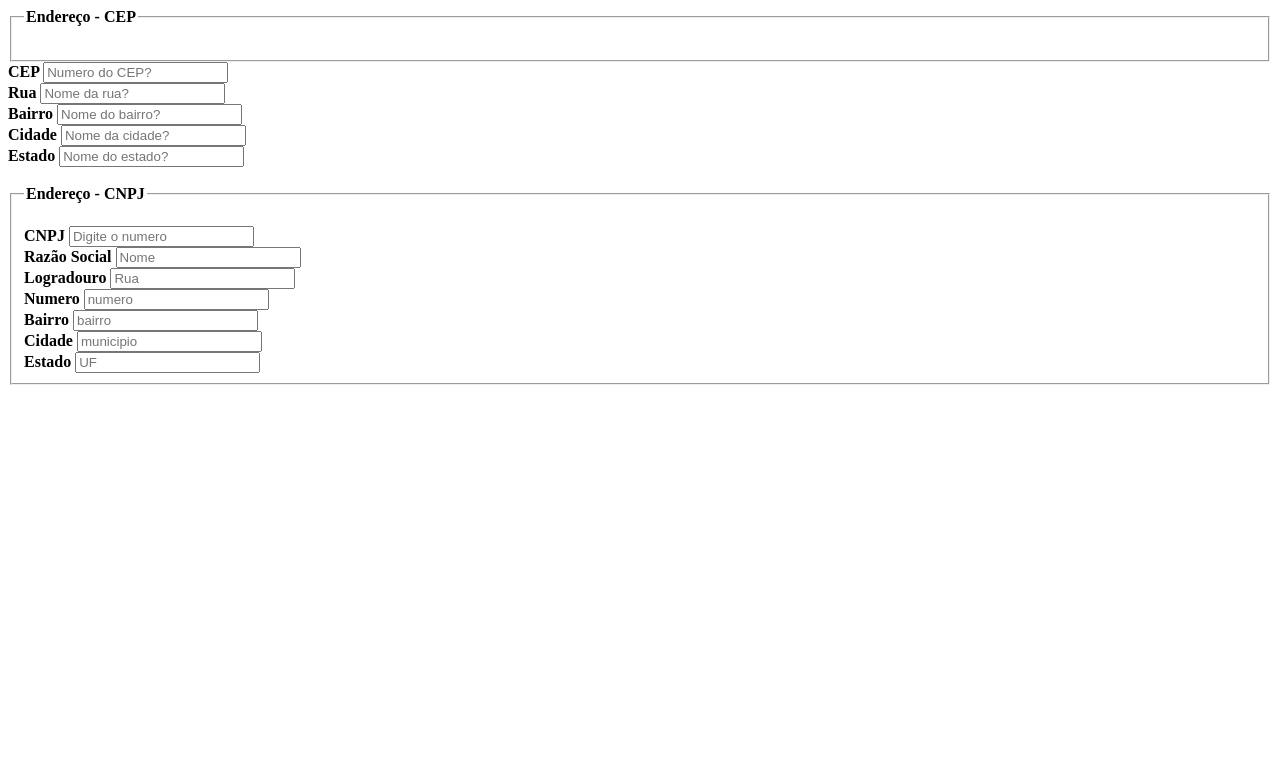
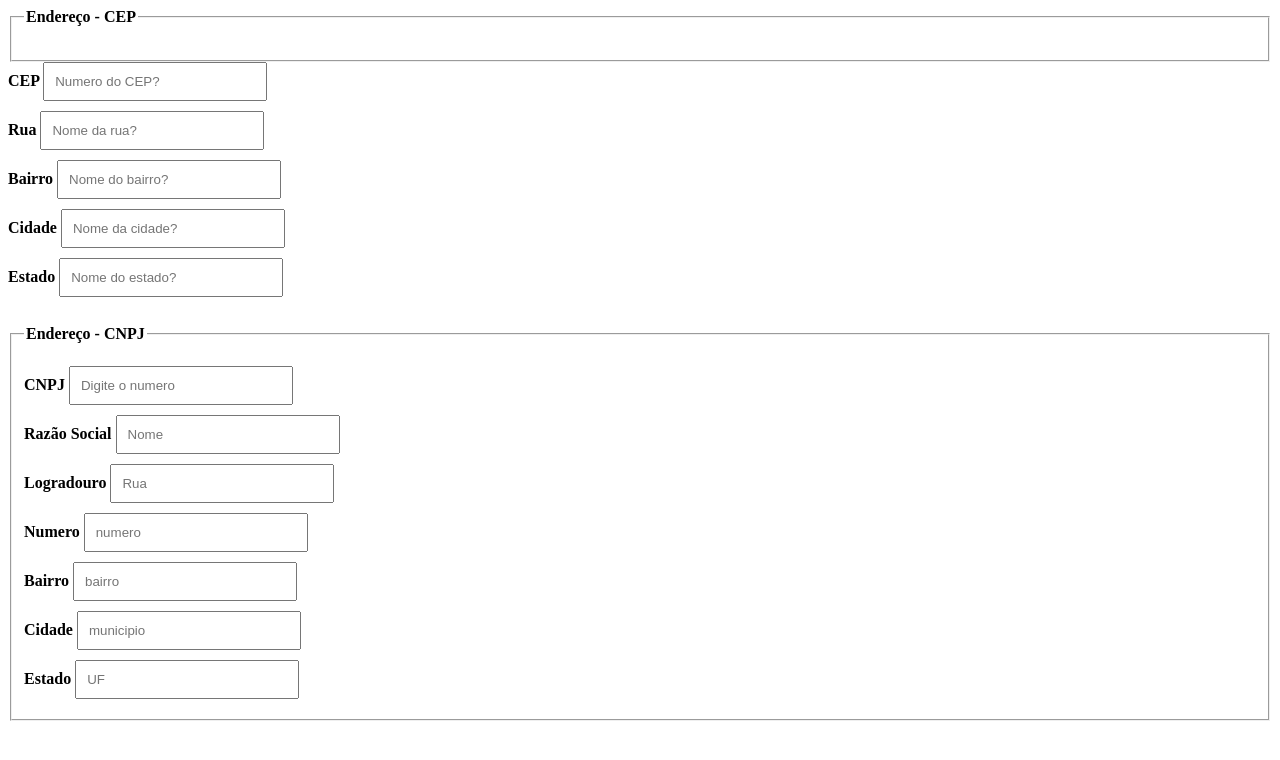
Before and after one commit to admsouza/buscarendereco, a plain HTML site: page index.html in a window 1280 px wide. Drawn offline with Linux system fonts and the light colour scheme.

Commit message:
Update estiloendereco.css

```diff
--- a/estiloendereco.css
+++ b/estiloendereco.css
@@ -1,3 +1,9 @@
 .button{
     display: 1000px;
 }
+input {
+padding: 10px;
+margin-bottom: 10px;
+width: 200px;
+
+}
```
